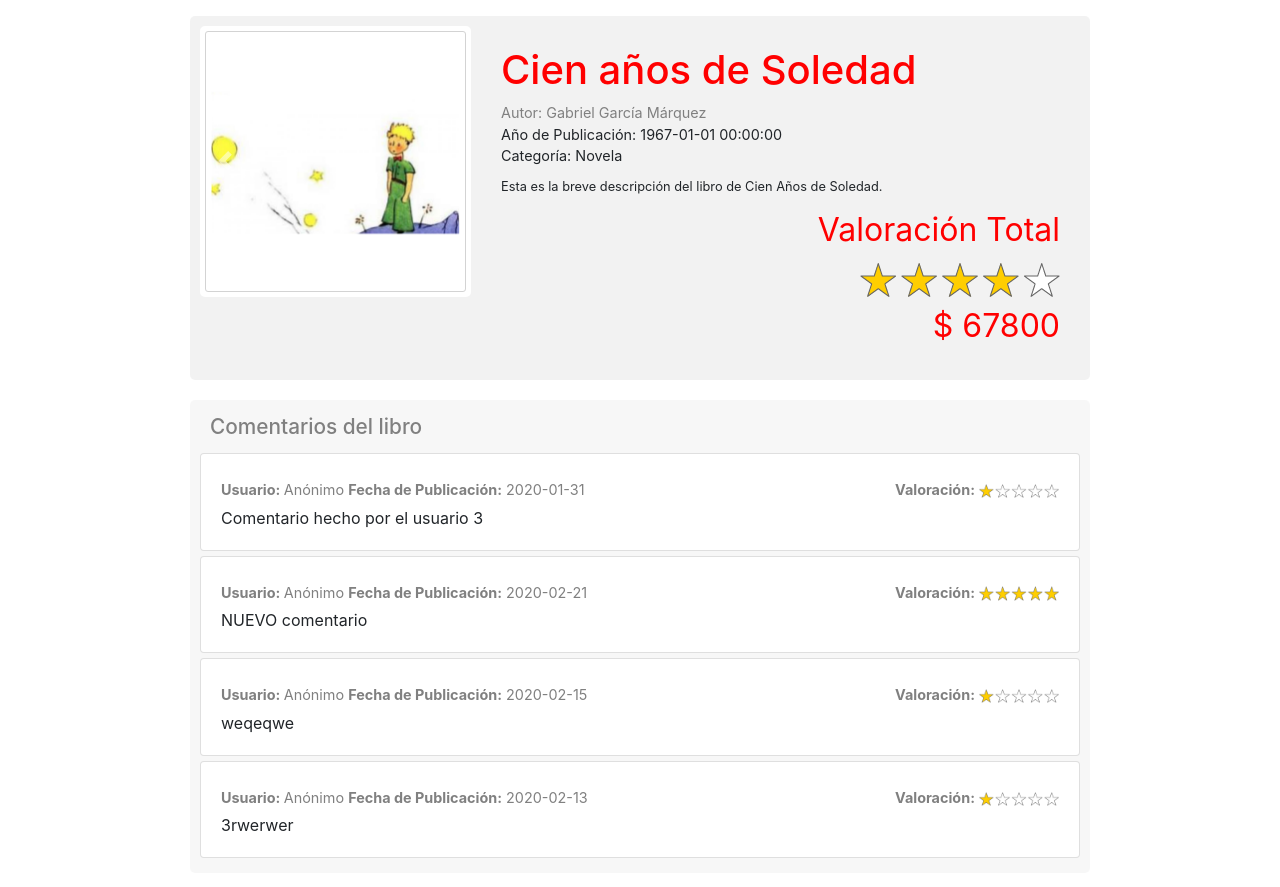
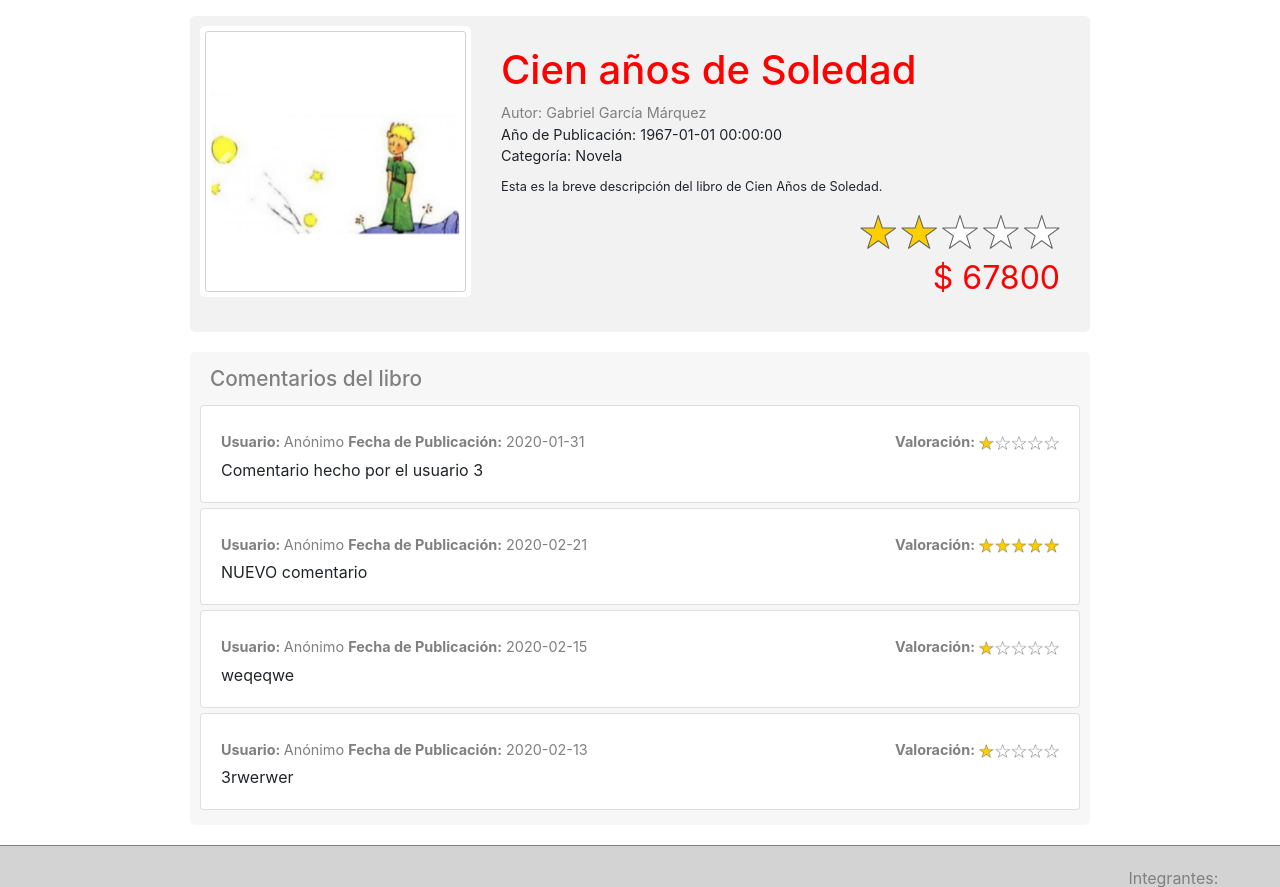
Before and after one commit to paulamorales08/Libreria_Vitual_Bictia, a PHP site: page /Libreria_Vitual_Bictia/libros/detalleLibro.php?idLibro=3 in a window 1280 px wide. Shown: the part 56-943 px from the top of the page. Run offline with PHP 8.4, Linux system fonts and the light colour scheme; data comes from the database, SQL or seed files in the repository.

Commit message:
Incluida la Valoración de los libros

```diff
--- a/Comentarios/Comentarios.php
+++ b/Comentarios/Comentarios.php
@@ -79,4 +79,16 @@ class Comentario
         $sql = "SELECT * FROM comentarios WHERE idLibro=$idLibro AND estado=1 ORDER BY idComentario DESC"; //Ordena por el más reciente de primero.
         return mysqli_query($this->conn, $sql);
     }
+    function valoracionTodosComentarios($idLibro){
+        $sql = "SELECT AVG(valoracion) as totalValoracion FROM comentarios WHERE idLibro=$idLibro AND estado=1";
+        return mysqli_fetch_object(mysqli_query($this->conn, $sql));
+
+
+        if ($total) {
+            return true;
+        } else {
+            return false;
+        }
+
+    }
 }
--- a/Comentarios/todosLosComentarios.php
+++ b/Comentarios/todosLosComentarios.php
@@ -14,6 +14,7 @@ else{
     $comentario1 = new Comentario();
     $totalRegistros=0;
     $conteo=0;
+    $conteoValor=0;
     $valoracionTotal=0;
     $promedioValoracion = 0;
     $promedioRedondeado=0;
@@ -31,8 +32,8 @@ if (isset($_GET) && !empty($_GET)) {
     $idLibro=$_GET['idLibro'];
     $todosLosComentarios = $comentario1-> todosComentariosLibro($idLibro);
 }
+?>
 
-?>
     <section class="comentarios">
         <div class="titulo">
             <h2>
@@ -53,7 +54,7 @@ if (isset($_GET) && !empty($_GET)) {
                         echo " <div class='valoracion'><strong>Valoración:</strong> <img src='../includes/imagenes/valoracion_uno.png' alt='Valoración 1' width='80px'></div></div>";
                         break;
                     case 2:
-                        echo " <div class='valoracion'><strong>Valoración:</strong> <img src='../includes/imagenes/valoracion_dos.png' alt='Valoración 3' width='80px'></div></div>";
+                        echo " <div class='valoracion'><strong>Valoración:</strong> <img src='../includes/imagenes/valoracion_dos.png' alt='Valoración 2' width='80px'></div></div>";
                         break;
                     case 3:
                         echo " <div class='valoracion'><strong>Valoración:</strong> <img src='../includes/imagenes/valoracion_tres.png' alt='Valoración 3' width='80px'></div></div>";
@@ -81,6 +82,7 @@ if (isset($_GET) && !empty($_GET)) {
             echo "</div>";
             $valoracionTotal+=$come->valoracion;
             $conteo++;
+
     }
 
         // if ($conteo!=0){
--- /dev/null
+++ b/Comentarios/valoracionTotal.php
@@ -0,0 +1,4 @@
+<?php
+    $valores = $comentario1-> valoracionTodosComentarios($idLibro);
+    echo $valores->totalValoracion;
+?>
--- a/libros/contenidoLibro.php
+++ b/libros/contenidoLibro.php
@@ -40,14 +40,36 @@
         <div class="descripcion">
         <?= $datosDelLibro->descripcion ?>
         </div>
-        <div class="valoracion">
-            <?php
-                echo "Valoración Total";
-            ?>
 
-        </div>
+        <?php
+            include_once('../Comentarios/Comentarios.php');
+            $comentario1 = new Comentario();
+            $valores = $comentario1-> valoracionTodosComentarios($idLibro);
+            $valores->totalValoracion;
+            $valoracionTotal = round($valores->totalValoracion);
+            //echo $valoracionTotal;
 
-        <div class="valoracion"> <img src="../includes/imagenes/valoracion_cuatro.png" alt="Valoración"></div>
+            switch ($valoracionTotal) {
+                case 0:
+                    echo " <div class='valoracion'><img src='../includes/imagenes/valoracion_cero.png' alt='Valoración 0'></div>";
+                    break;
+                case 1:
+                    echo " <div class='valoracion'><img src='../includes/imagenes/valoracion_uno.png' alt='Valoración 1'></div>";
+                    break;
+                case 2:
+                    echo " <div class='valoracion'><img src='../includes/imagenes/valoracion_dos.png' alt='Valoración 2'></div>";
+                    break;
+                case 3:
+                    echo " <div class='valoracion'><img src='../includes/imagenes/valoracion_tres.png' alt='Valoración 3'></div>";
+                    break;
+                case 4:
+                    echo " <div class='valoracion'><img src='../includes/imagenes/valoracion_cuatro.png' alt='Valoración 4'></div>";
+                    break;
+                case 5:
+                    echo " <div class='valoracion'><img src='../includes/imagenes/valoracion_cinco.png' alt='Valoración 5'></div>";
+                    break;
+            }
+        ?>
         <div class="precio">$ <?= $datosDelLibro->precio ?></div>
 
 
```
Lines whose indentation alone changed are shown as unchanged.
